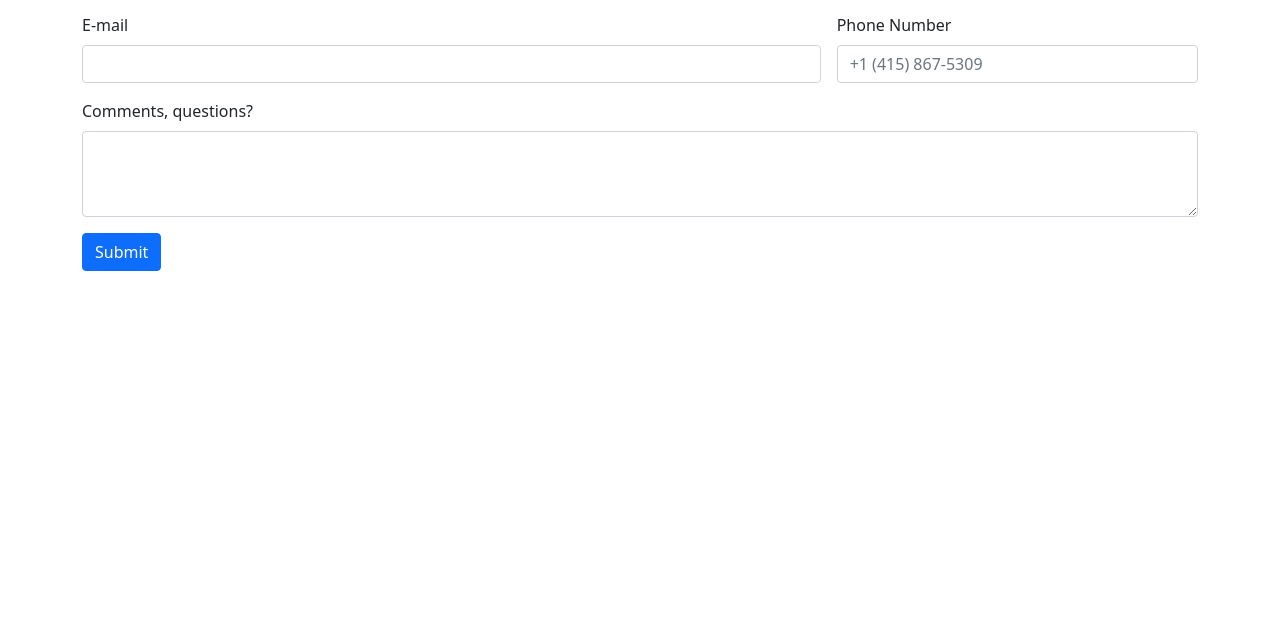
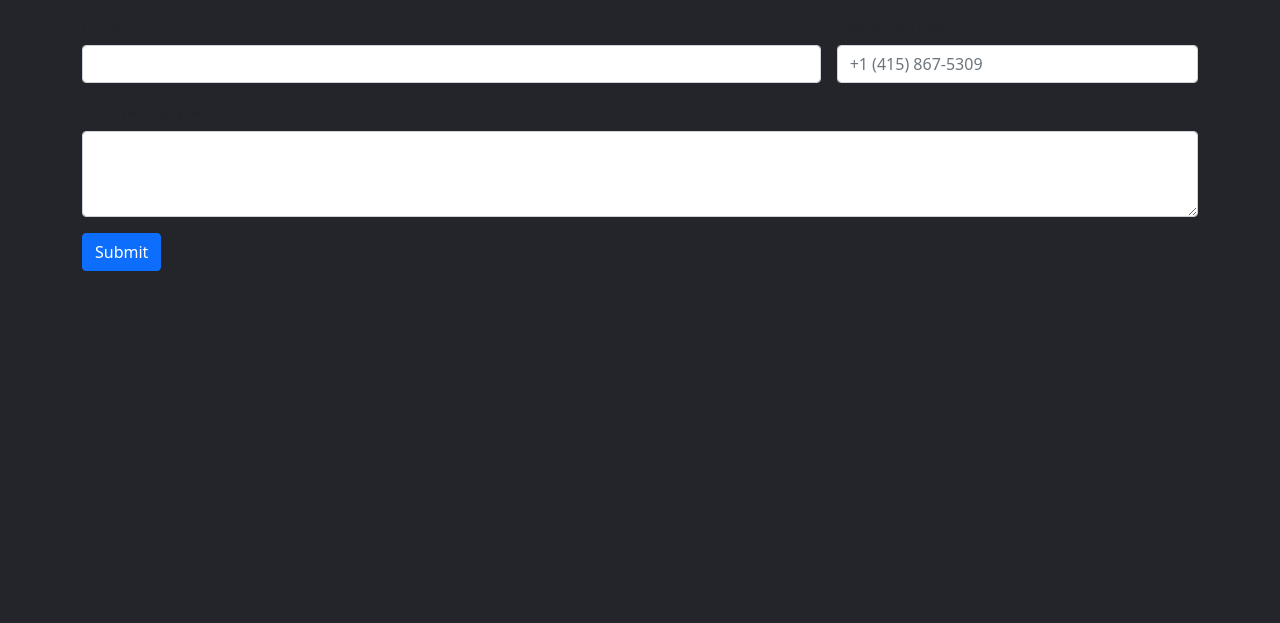
Before and after one commit to Banu-Seelam/formsubmitdemo, a plain HTML site: page index.html in a window 1280 px wide. Shown: the part 177-800 px from the top of the page. Drawn offline with nearby package versions, Linux system fonts and the light colour scheme.

Commit message:
Update index.html

```diff
--- a/index.html
+++ b/index.html
@@ -1,7 +1,11 @@
 
 <!doctype html>
 <html lang="en">
-
+<style>
+body{
+  background-color: #24252a !important;
+}
+</style>
   <head>
     <!-- Required meta tags -->
     <meta charset="utf-8">
```
